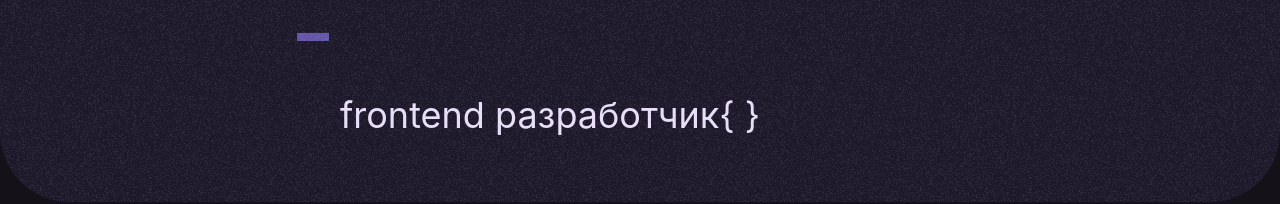
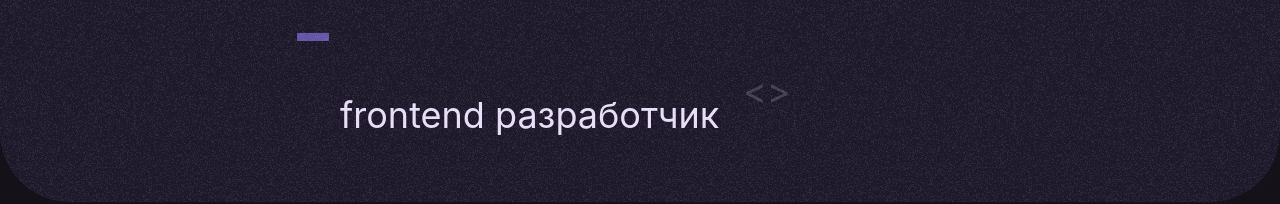
Before and after one commit to natalya-vd/portfolio, a React (Vite) app: page / in a window 1280 px wide. Shown: the part 398-602 px from the top of the page. Built offline with nearby package versions, Linux system fonts and the light colour scheme.

Commit message:
add BracketAnimation

```diff
--- /dev/null
+++ b/src/components/bracket-animation/BracketAnimation.module.css
@@ -0,0 +1,25 @@
+.bracket-animation {
+  animation: bracket 3s ease-in infinite both;
+}
+
+@keyframes bracket {
+  0% {
+    transform: translateY(-30px);
+    opacity: 0;
+  }
+
+  40% {
+    transform: translateY(0);
+    opacity: 1;
+  }
+
+  60% {
+    transform: translateY(0) rotate(360deg);
+    opacity: 1;
+  }
+
+  100% {
+    transform: translateY(30px) rotate(360deg);
+    opacity: 0;
+  }
+}
--- /dev/null
+++ b/src/components/bracket-animation/BracketAnimation.tsx
@@ -0,0 +1,25 @@
+import classNames from 'classnames';
+import { useEffect, useState } from 'react';
+
+import styles from './BracketAnimation.module.css'
+
+export const BracketAnimation = (): JSX.Element => {
+  const [count, setCount] = useState(0)
+
+  useEffect(() => {
+    const interval = setInterval(() => {
+      setCount(count + 1)
+    }, 3000)
+
+    return () => {
+      clearInterval(interval)
+    }
+  }, [count])
+
+  return (
+    <div>
+      {count % 2 === 0 && <div className={classNames(styles['bracket-animation'])}>{"<>"}</div>}
+      {count % 2 !== 0 && <div className={classNames(styles['bracket-animation'])}>{"</>"}</div>}
+    </div>
+  );
+}
--- a/src/pages/home/Home.module.css
+++ b/src/pages/home/Home.module.css
@@ -23,6 +23,8 @@
 }
 
 .main-section__subtitle {
+  display: flex;
+  gap: var(--spacing-xl);
   margin-left: 50px;
 }
 
--- a/src/pages/home/Home.tsx
+++ b/src/pages/home/Home.tsx
@@ -1,6 +1,7 @@
 import classnames from 'classnames'
 
 import { MainLayout } from '@layouts/main-layout/MainLayout';
+import { BracketAnimation } from '@components/bracket-animation/BracketAnimation';
 
 import { Projects } from './Projects';
 import { About } from './About';
@@ -16,10 +17,12 @@ export const HomePage = (): JSX.Element => {
           <div className={classnames(styles['main-section__wrapper'], 'container')}>
             <p className={classnames(styles['main-section__title'])}>Наталья</p>
             <p className={classnames(styles['main-section__title'])}>Вдовыдченко -</p>
-            <h1 className={classnames(styles['main-section__subtitle'], 'typography-display-small')}>
-              frontend разработчик
-              <span>{"{ }"}</span>
-            </h1>
+            <div className={classnames(styles['main-section__subtitle'], 'typography-display-small')}>
+              <h1>
+                frontend разработчик
+              </h1>
+              <BracketAnimation />
+            </div>
           </div>
         </section>
 
```
